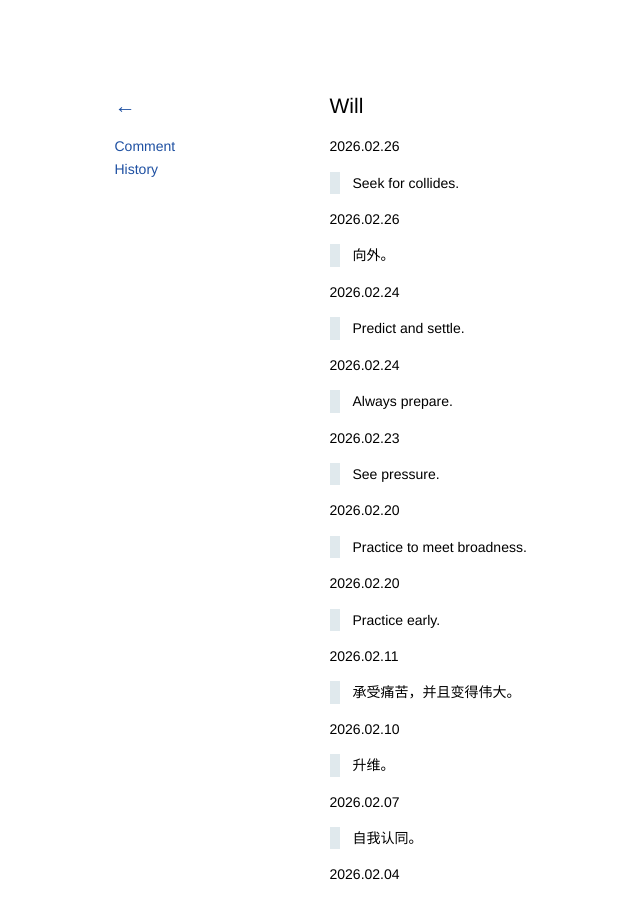
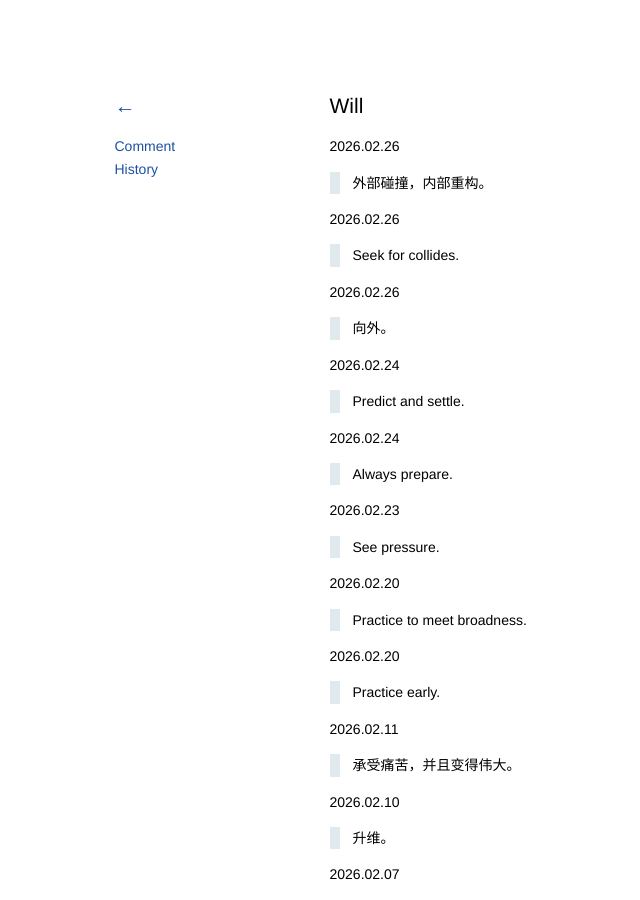
Before and after one commit to kidlj/awei, a Jekyll site: the page built from _wiki/will.md, in a window 1280 px wide and 900 px high. Shown: the whole window, without its empty margins (18-658 px from the left). Built offline with Jekyll 4.4.1, drawn with Linux system fonts in a browser that asks for light colours.

Commit message:
update will

```diff
--- a/_wiki/will.md
+++ b/_wiki/will.md
@@ -1,6 +1,10 @@
 ---
 title: Will
 ---
+
+2026.02.26
+
+> 外部碰撞，内部重构。
 
 2026.02.26
 
```
